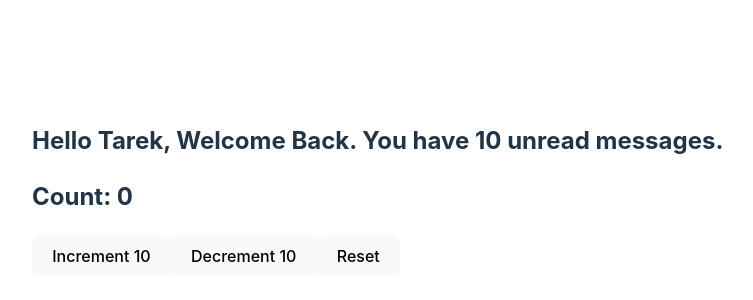
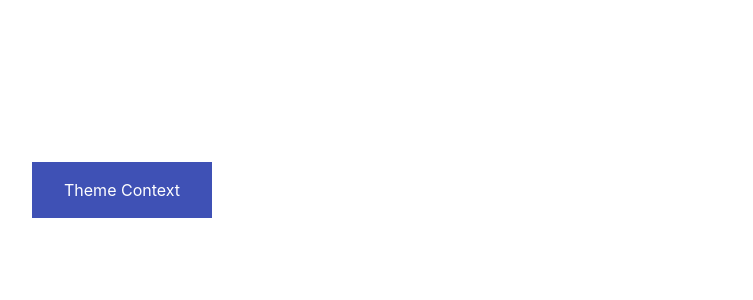
Before and after one commit to itarek99/react_typescript, a React (Vite) app: page / in a window 1280 px wide. Shown: the part 210-510 px from the top of the page, without its empty margins (0-753 px from the left). Built offline with nearby package versions, Linux system fonts and the light colour scheme.

Commit message:
context with intial known values

```diff
--- a/src/App.tsx
+++ b/src/App.tsx
@@ -1,5 +1,5 @@
-import Greet from "./components/Greet";
-import Counter from "./components/state/Counter";
+import Box from "./components/context/Box";
+import ThemeContextProvider from "./components/context/ThemeContext";
 
 const App = () => {
   const superHeros = [
@@ -18,10 +18,9 @@
   ];
 
   return (
-    <div>
-      <Greet name="Tarek" messageCount={10} isLoggedIn={true} />
-      <Counter />
-    </div>
+    <ThemeContextProvider>
+      <Box />
+    </ThemeContextProvider>
   );
 };
 export default App;
--- /dev/null
+++ b/src/components/context/Box.tsx
@@ -0,0 +1,18 @@
+import { useContext } from "react";
+import { ThemeContext } from "./ThemeContext";
+
+const Box = () => {
+  const theme = useContext(ThemeContext);
+
+  return (
+    <div
+      style={{
+        backgroundColor: theme.primary.main,
+        color: theme.primary.text,
+        padding: "1rem 2rem",
+      }}>
+      Theme Context
+    </div>
+  );
+};
+export default Box;
--- /dev/null
+++ b/src/components/context/ThemeContext.tsx
@@ -0,0 +1,13 @@
+import { createContext } from "react";
+import { theme } from "./theme";
+
+export const ThemeContext = createContext(theme);
+
+type ThemeContextProviderProps = {
+  children: React.ReactNode;
+};
+
+const ThemeContextProvider = ({ children }: ThemeContextProviderProps) => {
+  return <ThemeContext.Provider value={theme}>{children}</ThemeContext.Provider>;
+};
+export default ThemeContextProvider;
--- /dev/null
+++ b/src/components/context/theme.ts
@@ -0,0 +1,10 @@
+export const theme = {
+  primary: {
+    main: '#3f51b5',
+    text: '#fff',
+  },
+  secondary: {
+    main: '#f50057',
+    text: '#fff',
+  }
+}
```
